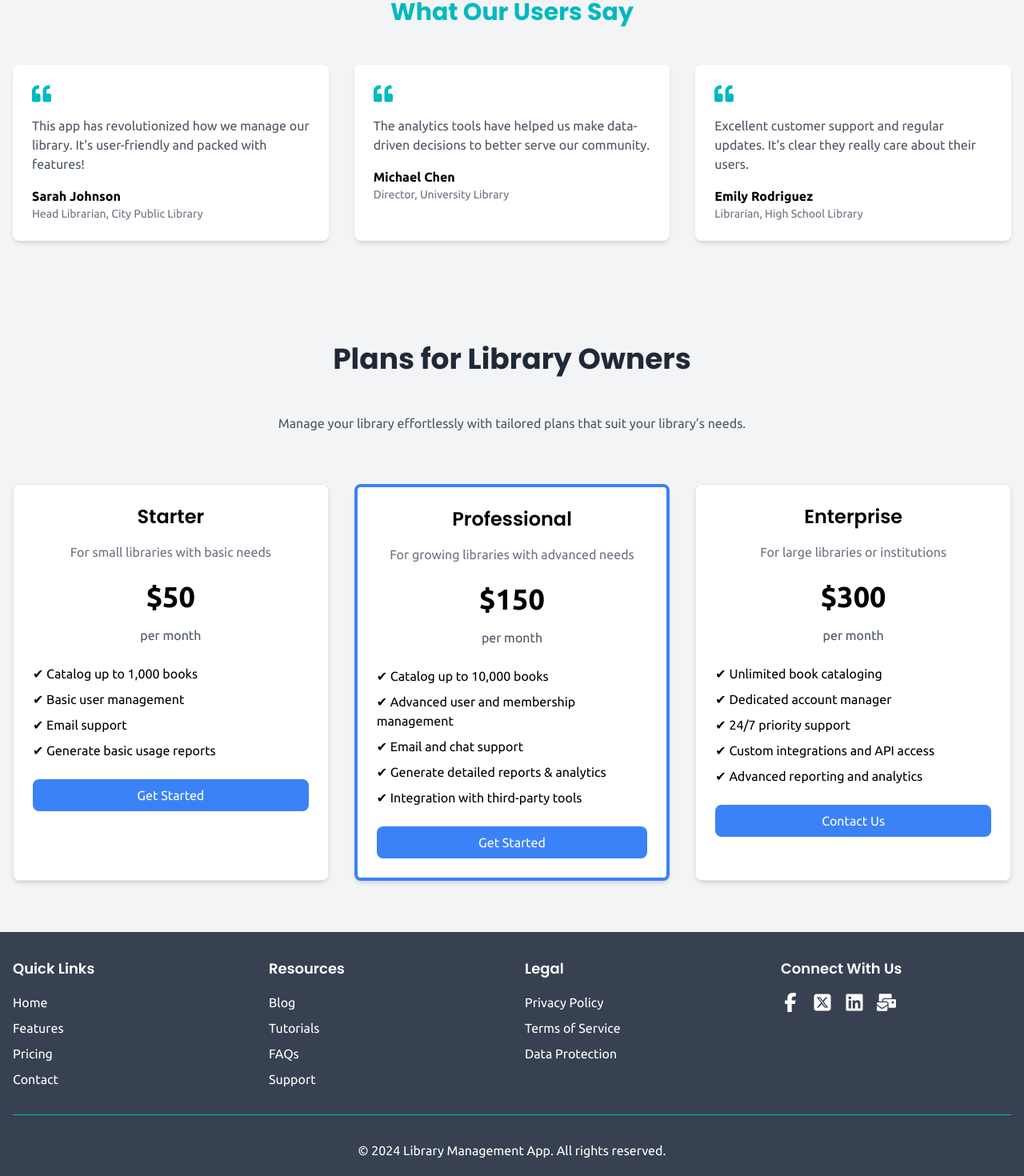
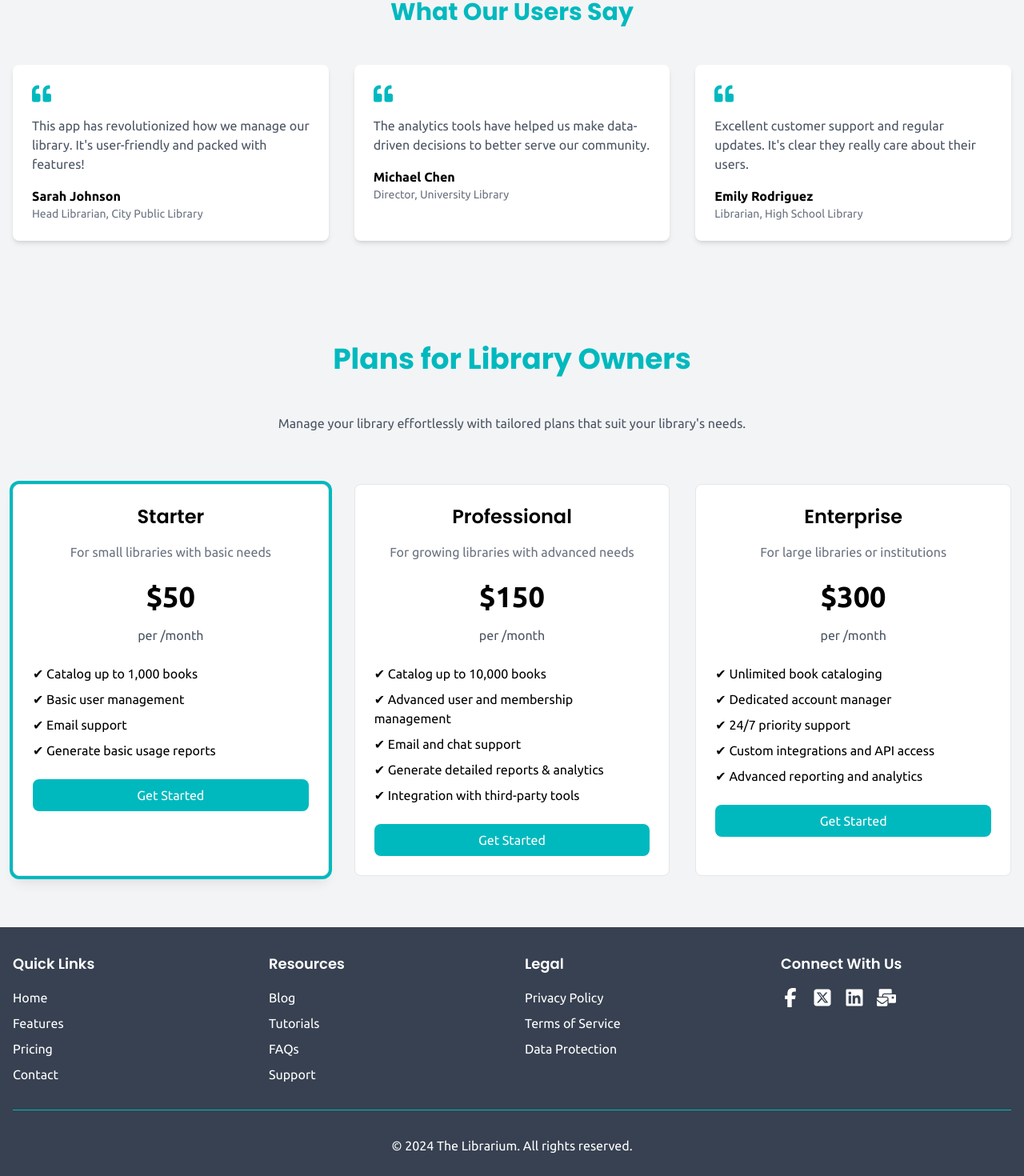
Before and after one commit to TEAM-CHARM/library-app, a React (Vite) app: page / in a window 1280 px wide. Shown: the part 1287-2757 px from the top of the page at 80% size. Built offline with nearby package versions, Linux system fonts and the light colour scheme; no server answers.

Commit message:
finally finished working on the landing page

```diff
--- a/src/pages/landing/sections/Footer.jsx
+++ b/src/pages/landing/sections/Footer.jsx
@@ -13,41 +13,41 @@ const Footer = () => {
           <div>
             <h3 className="text-lg font-semibold mb-4">Quick Links</h3>
             <ul className="space-y-2">
-              <li><a href="#" className="hover:text-green-300">Home</a></li>
-              <li><a href="#" className="hover:text-green-300">Features</a></li>
-              <li><a href="#" className="hover:text-green-300">Pricing</a></li>
-              <li><a href="#" className="hover:text-green-300">Contact</a></li>
+              <li><a href="#" className="hover:text-secondary-light">Home</a></li>
+              <li><a href="#feature-section" className="hover:text-secondary-light">Features</a></li>
+              <li><a href="#pricing-section" className="hover:text-secondary-light">Pricing</a></li>
+              <li><a href="#" className="hover:text-secondary-light">Contact</a></li>
             </ul>
           </div>
           <div>
             <h3 className="text-lg font-semibold mb-4">Resources</h3>
             <ul className="space-y-2">
-              <li><a href="#" className="hover:text-green-300">Blog</a></li>
-              <li><a href="#" className="hover:text-green-300">Tutorials</a></li>
-              <li><a href="#" className="hover:text-green-300">FAQs</a></li>
-              <li><a href="#" className="hover:text-green-300">Support</a></li>
+              <li><a href="#" className="hover:text-secondary-light">Blog</a></li>
+              <li><a href="#" className="hover:text-secondary-light">Tutorials</a></li>
+              <li><a href="#" className="hover:text-secondary-light">FAQs</a></li>
+              <li><a href="#" className="hover:text-secondary-light">Support</a></li>
             </ul>
           </div>
           <div>
             <h3 className="text-lg font-semibold mb-4">Legal</h3>
             <ul className="space-y-2">
-              <li><a href="#" className="hover:text-green-300">Privacy Policy</a></li>
-              <li><a href="#" className="hover:text-green-300">Terms of Service</a></li>
-              <li><a href="#" className="hover:text-green-300">Data Protection</a></li>
+              <li><a href="#" className="hover:text-secondary-light">Privacy Policy</a></li>
+              <li><a href="#" className="hover:text-secondary-light">Terms of Service</a></li>
+              <li><a href="#" className="hover:text-secondary-light">Data Protection</a></li>
             </ul>
           </div>
           <div>
             <h3 className="text-lg font-semibold mb-4">Connect With Us</h3>
             <div className="flex space-x-4">
-              <a href="#" className="hover:text-green-300"><FaFacebookF size={24} /></a>
-              <a href="#" className="hover:text-green-300"><FaSquareXTwitter size={24} /></a>
-              <a href="#" className="hover:text-green-300"><FaLinkedin size={24} /></a>
-              <a href="#" className="hover:text-green-300"><FaMailBulk size={24} /></a>
+              <a href="#" className="hover:text-secondary-light"><FaFacebookF size={24} /></a>
+              <a href="#" className="hover:text-secondary-light"><FaSquareXTwitter size={24} /></a>
+              <a href="#" className="hover:text-secondary-light"><FaLinkedin size={24} /></a>
+              <a href="#" className="hover:text-secondary-light"><FaMailBulk size={24} /></a>
             </div>
           </div>
         </div>
         <div className="mt-8 pt-8 border-t border-secondary-light text-center">
-          <p>&copy; 2024 Library Management App. All rights reserved.</p>
+          <p>&copy; 2024 The Librarium. All rights reserved.</p>
         </div>
       </div>
     </footer>
--- a/src/pages/landing/sections/Navbar.jsx
+++ b/src/pages/landing/sections/Navbar.jsx
@@ -1,6 +1,7 @@
 import React, { useState } from 'react';
 import { FaBook, FaBars, FaTimes } from 'react-icons/fa';
 import logo from '../../../assets/images/logo.png';
+import { Link } from 'react-router-dom';
 
 const Navbar = () => {
   const [isOpen, setIsOpen] = useState(false);
@@ -17,12 +18,13 @@ const Navbar = () => {
             <img src={logo} className='mr-2 w-12' alt="Logo" />
             <span className="font-bold text-xl text-white">The Librarium</span>
           </div>
-          <div className="hidden md:flex space-x-4">
+          <div className="hidden md:flex align-middle items-center space-x-4">
             <a href="#home-section" className="text-white hover:text-secondary-light">Home</a>
             <a href="#feature-section" className="text-white hover:text-secondary-light">Features</a>
             <a href="#pricing-section" className="text-white hover:text-secondary-light">Pricing</a>
             <a href="#testimonial-section" className="text-white hover:text-secondary-light">Testimonials</a>
             <a href="#contact-section" className="text-white hover:text-secondary-light">Contact</a>
+            <Link to="/register" className='border-2 border-primary-main rounded-full px-4 py-2 text-white hover:bg-primary-main '>Get Started</Link>
           </div>
           <div className="md:hidden">
             <button onClick={toggleMenu}>
--- a/src/pages/landing/sections/Pricing.jsx
+++ b/src/pages/landing/sections/Pricing.jsx
@@ -1,68 +1,74 @@
-import React from 'react';
+import React, { useState } from 'react';
+import { useNavigate } from 'react-router-dom';
+
+const pricingInfo = [
+  {
+    title:"Starter",
+    description:"For small libraries with basic needs",
+    price:50,
+    duration: "/month",
+    features:["Catalog up to 1,000 books", "Basic user management", "Email support", "Generate basic usage reports"]
+  },
+  {
+    title:"Professional",
+    description:"For growing libraries with advanced needs",
+    price:150,
+    duration: "/month",
+    features: ["Catalog up to 10,000 books","Advanced user and membership management","Email and chat support", "Generate detailed reports & analytics", "Integration with third-party tools"]
+  },
+  {
+    title:"Enterprise",
+    description:"For large libraries or institutions",
+    price:300,
+    duration:"/month",
+    features:["Unlimited book cataloging","Dedicated account manager", "24/7 priority support","Custom integrations and API access", "Advanced reporting and analytics"]
+  }
+]
 
 const Pricing = () => {
+  // State to track the currently active or hovered plan
+  const [activePlan, setActivePlan] = useState('Starter');
+
+  const navigate = useNavigate()
+
   return (
-    <div className="container mx-auto px-4 py-16 bg-gray-100">
-      <h2 className="text-4xl font-bold text-center text-gray-800 mb-12">Plans for Library Owners</h2>
+    <section id='pricing-section' className="container mx-auto px-4 py-16 bg-gray-100">
+      <h2 className="text-4xl font-bold text-center text-secondary-light mb-12">Plans for Library Owners</h2>
       <p className="text-center text-gray-600 mb-16">
-        Manage your library effortlessly with tailored plans that suit your library’s needs.
+        Manage your library effortlessly with tailored plans that suit your library's needs.
       </p>
 
       <div className="grid grid-cols-1 md:grid-cols-2 lg:grid-cols-3 gap-8">
         {/* Starter Plan */}
-        <div className="bg-white rounded-lg shadow-md p-6 text-center border border-gray-200 hover:shadow-lg transition-shadow duration-300">
-          <h3 className="text-2xl font-semibold mb-4">Starter</h3>
-          <p className="text-gray-500 mb-6">For small libraries with basic needs</p>
-          <div className="text-4xl font-bold mb-4">$50</div>
-          <p className="text-gray-600 mb-6">per month</p>
+
+        {pricingInfo.map((info, index)=>{
+          return(
+            <div
+            key={index}
+          onMouseEnter={() => setActivePlan(info.title)}
+          className={`relative bg-white rounded-lg p-6 text-center border cursor-pointer transition-shadow duration-300 ${
+            activePlan === info.title ? 'ring-4 ring-secondary-light shadow-lg' : 'border-gray-200'
+          }`}
+        >
+          <h3 className="text-2xl font-semibold mb-4">{info.title}</h3>
+          <p className="text-gray-500 mb-6">{info.description}</p>
+          <div className="text-4xl font-bold mb-4">${info.price}</div>
+          <p className="text-gray-600 mb-6">per {info.duration}</p>
           <ul className="text-left mb-6">
-            <li className="mb-2">✔ Catalog up to 1,000 books</li>
-            <li className="mb-2">✔ Basic user management</li>
-            <li className="mb-2">✔ Email support</li>
-            <li className="mb-2">✔ Generate basic usage reports</li>
+            {info.features.map((feature, index)=>{
+           return <li key={index} className="mb-2">✔ {feature}</li>
+            }
+          )}
+
           </ul>
-          <button className="w-full bg-blue-500 text-white py-2 rounded-lg hover:bg-blue-600 transition-colors duration-300">
+          <button onClick={()=>navigate("/register")} className="w-full bg-secondary-light text-white py-2 rounded-lg hover:bg-purple-600 transition-colors duration-300">
             Get Started
-          </button>
+          </button >
         </div>
-
-        {/* Professional Plan */}
-        <div className="bg-white rounded-lg shadow-md p-6 text-center border-4 border-blue-500 hover:shadow-lg transition-shadow duration-300">
-          <h3 className="text-2xl font-semibold mb-4">Professional</h3>
-          <p className="text-gray-500 mb-6">For growing libraries with advanced needs</p>
-          <div className="text-4xl font-bold mb-4">$150</div>
-          <p className="text-gray-600 mb-6">per month</p>
-          <ul className="text-left mb-6">
-            <li className="mb-2">✔ Catalog up to 10,000 books</li>
-            <li className="mb-2">✔ Advanced user and membership management</li>
-            <li className="mb-2">✔ Email and chat support</li>
-            <li className="mb-2">✔ Generate detailed reports & analytics</li>
-            <li className="mb-2">✔ Integration with third-party tools</li>
-          </ul>
-          <button className="w-full bg-blue-500 text-white py-2 rounded-lg hover:bg-blue-600 transition-colors duration-300">
-            Get Started
-          </button>
-        </div>
-
-        {/* Enterprise Plan */}
-        <div className="bg-white rounded-lg shadow-md p-6 text-center border border-gray-200 hover:shadow-lg transition-shadow duration-300">
-          <h3 className="text-2xl font-semibold mb-4">Enterprise</h3>
-          <p className="text-gray-500 mb-6">For large libraries or institutions</p>
-          <div className="text-4xl font-bold mb-4">$300</div>
-          <p className="text-gray-600 mb-6">per month</p>
-          <ul className="text-left mb-6">
-            <li className="mb-2">✔ Unlimited book cataloging</li>
-            <li className="mb-2">✔ Dedicated account manager</li>
-            <li className="mb-2">✔ 24/7 priority support</li>
-            <li className="mb-2">✔ Custom integrations and API access</li>
-            <li className="mb-2">✔ Advanced reporting and analytics</li>
-          </ul>
-          <button className="w-full bg-blue-500 text-white py-2 rounded-lg hover:bg-blue-600 transition-colors duration-300">
-            Contact Us
-          </button>
-        </div>
+          )
+        })}
       </div>
-    </div>
+    </section>
   );
 };
 
```
Also changed, not shown: src/pages/landing/sections/Hero.jsx (+7 -6 lines).
